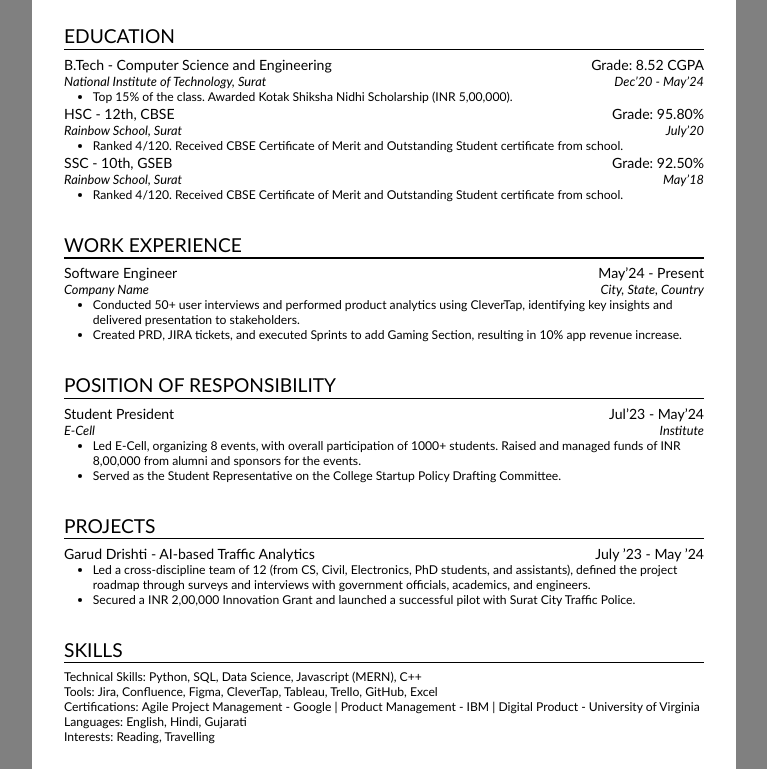
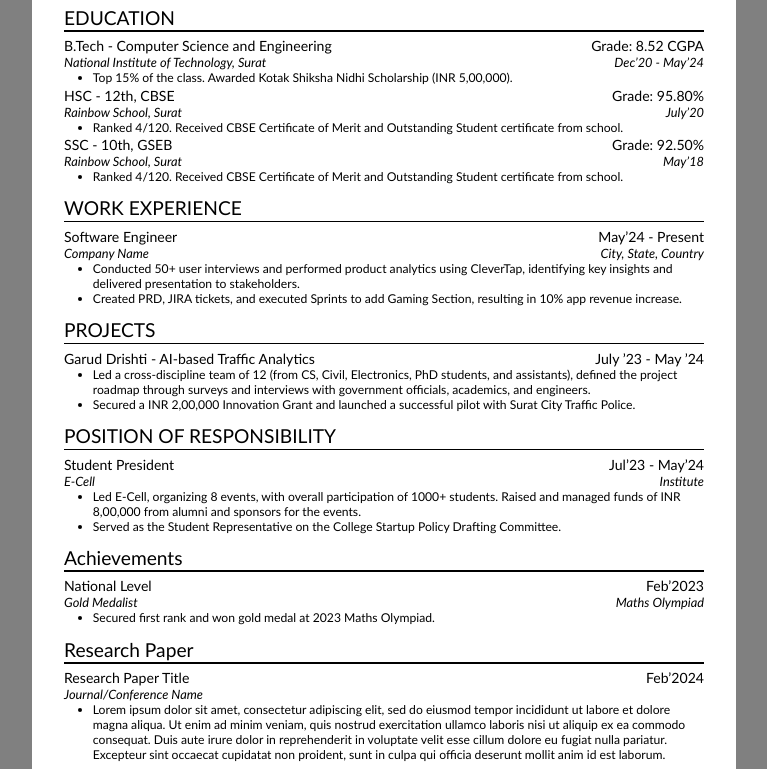
Before and after one commit to smol-kitty/Resume-Builder, a plain HTML site: page index.html in a window 1280 px wide. Shown: the part 178-947 px from the top of the page, without its empty margins (256-1023 px from the left). Drawn offline with Linux system fonts and the light colour scheme.

Commit message:
Completed

```diff
--- a/index.html
+++ b/index.html
@@ -119,6 +119,30 @@
           </div>
         </div>
         <div class="section">
+          <p class="title">PROJECTS</p>
+          <div class="subsection">
+            <div class="top">
+              <p class="heading">Garud Drishti - AI-based Traffic Analytics</p>
+              <p class="info">July ’23 - May ’24</p>
+            </div>
+            <ul class="content">
+              <li>
+                Led a
+                <span class="bold"
+                  >cross-discipline team of 12 (from CS, Civil, Electronics, PhD
+                  students, and assistants)</span
+                >, defined the project roadmap through surveys and interviews
+                with government officials, academics, and engineers.
+              </li>
+              <li>
+                Secured a
+                <span class="bold">INR 2,00,000 Innovation Grant</span> and
+                launched a successful pilot with Surat City Traffic Police.
+              </li>
+            </ul>
+          </div>
+        </div>
+        <div class="section">
           <p class="title">POSITION OF RESPONSIBILITY</p>
           <div class="subsection">
             <div class="top">
@@ -147,29 +171,49 @@
           </div>
         </div>
         <div class="section">
-          <p class="title">PROJECTS</p>
+          <p class="title">Achievements</p>
           <div class="subsection">
             <div class="top">
-              <p class="heading">Garud Drishti - AI-based Traffic Analytics</p>
-              <p class="info">July ’23 - May ’24</p>
+              <p class="heading">National Level</p>
+              <p class="info">Feb’2023</p>
+            </div>
+            <div class="middle">
+              <p class="subheading">Gold Medalist</p>
+              <p class="metainfo">Maths Olympiad</p>
             </div>
             <ul class="content">
               <li>
-                Led a
-                <span class="bold"
-                  >cross-discipline team of 12 (from CS, Civil, Electronics, PhD
-                  students, and assistants)</span
-                >, defined the project roadmap through surveys and interviews
-                with government officials, academics, and engineers.
-              </li>
-              <li>
-                Secured a
-                <span class="bold">INR 2,00,000 Innovation Grant</span> and
-                launched a successful pilot with Surat City Traffic Police.
+                Secured <span class="bold">first rank</span> and won gold medal
+                at <span class="bold">2023 Maths Olympiad</span>.
               </li>
             </ul>
           </div>
         </div>
+        <div class="section">
+          <p class="title">Research Paper</p>
+          <div class="subsection">
+            <div class="top">
+              <p class="heading">Research Paper Title</p>
+              <p class="info">Feb’2024</p>
+            </div>
+            <div class="middle">
+              <p class="subheading">Journal/Conference Name</p>
+            </div>
+            <ul class="content">
+              <li>
+                <span class="bold">Lorem ipsum dolor</span> sit amet,
+                consectetur adipiscing elit, sed do eiusmod tempor incididunt ut
+                labore et dolore magna aliqua. Ut enim ad minim veniam, quis
+                nostrud exercitation ullamco laboris nisi ut aliquip ex ea
+                commodo consequat. Duis aute irure dolor in reprehenderit in
+                voluptate velit esse cillum dolore eu fugiat nulla pariatur.
+                Excepteur sint occaecat cupidatat non proident, sunt in culpa
+                qui officia deserunt mollit anim id est laborum.
+              </li>
+            </ul>
+          </div>
+        </div>
+
         <div class="section">
           <p class="title">SKILLS</p>
           <div class="subsection">
@@ -196,68 +240,6 @@
         </div>
       </div>
     </section>
-    <script>
-      function newTabLinks() {
-        document.querySelectorAll("a").forEach((link) => {
-          link.setAttribute("target", "_blank");
-        });
-      }
-      function pagination() {
-        const container = document.querySelector("body"); // Parent of all resumes
-        const originalResume = document.querySelector(".resume");
-        const resumeHeight = originalResume.offsetHeight;
-
-        const allSections = Array.from(
-          originalResume.querySelectorAll(".section")
-        ); // Get all .section elements
-
-        // Clean up original .sections
-        const originalSections = originalResume.querySelector(".sections");
-        originalSections.innerHTML = "";
-
-        let currentResume = originalResume;
-        let currentSections = currentResume.querySelector(".sections");
-
-        allSections.forEach((section) => {
-          currentSections.appendChild(section);
-
-          const bottom =
-            currentSections.offsetTop + currentSections.scrollHeight;
-          const resumeBottom = currentResume.offsetTop + resumeHeight;
-
-          if (bottom > resumeBottom) {
-            // Remove the overflowing section
-            currentSections.removeChild(section);
-
-            // Create a new resume page
-            const newResume = currentResume.cloneNode(true);
-            const newSections = newResume.querySelector(".sections");
-            newSections.innerHTML = ""; // Clear old content
-
-            // Remove all .personal-info elements in newResume
-            const personalInfos = newResume.querySelectorAll(".personal-info");
-            personalInfos.forEach((el) => el.remove());
-
-            // Set justify-content: start on new .sections
-            newSections.style.justifyContent = "start";
-            newSections.style.marginTop = "2.5vw";
-
-            // Append section to new .sections
-            newSections.appendChild(section);
-
-            // Append new resume to the container
-            container.appendChild(newResume);
-
-            // Update references
-            currentResume = newResume;
-            currentSections = newSections;
-          }
-        });
-      }
-      newTabLinks();
-      pagination();
-      window.addEventListener("load", pagination);
-      window.addEventListener("resize", pagination);
-    </script>
+    <script src="./script.js"></script>
   </body>
 </html>
--- /dev/null
+++ b/script.js
@@ -0,0 +1,81 @@
+function newTabLinks() {
+  document.querySelectorAll("a").forEach((link) => {
+    link.setAttribute("target", "_blank");
+  });
+}
+
+function pagination() {
+  const resume = document.querySelector(".resume");
+  const personalInfo = resume.querySelector(".personal-info");
+  const storedPersonalInfo = personalInfo ? personalInfo.cloneNode(true) : null;
+  const sectionsContainer = resume.querySelector(".sections");
+  const sectionElements = sectionsContainer
+    ? sectionsContainer.querySelectorAll(".section")
+    : [];
+  const storedSections = Array.from(sectionElements).map((section) =>
+    section.cloneNode(true)
+  );
+  resume.remove();
+  let isFirstResume = true;
+  let currentResume = null;
+  let currentSections = null;
+  function createResume(includePersonalInfo) {
+    const resume = document.createElement("div");
+    resume.className = "resume";
+
+    const sections = document.createElement("div");
+    sections.className = "sections";
+
+    if (includePersonalInfo && storedPersonalInfo) {
+      resume.appendChild(storedPersonalInfo.cloneNode(true));
+    }
+
+    resume.appendChild(sections);
+    document.body.appendChild(resume);
+
+    return { resume, sections };
+  }
+  function isSectionsOverflowing(resume, sections) {
+    const resumeRect = resume.getBoundingClientRect();
+    const sectionsRect = sections.getBoundingClientRect();
+    return sectionsRect.bottom > resumeRect.bottom;
+  }
+  storedSections.forEach((section) => {
+    const sectionClone = section.cloneNode(true);
+    if (!currentResume) {
+      const created = createResume(isFirstResume);
+      currentResume = created.resume;
+      currentSections = created.sections;
+      isFirstResume = false;
+    }
+    currentSections.appendChild(sectionClone);
+    if (isSectionsOverflowing(currentResume, currentSections)) {
+      currentSections.removeChild(sectionClone);
+
+      const created = createResume(false);
+      currentResume = created.resume;
+      currentSections = created.sections;
+
+      currentSections.appendChild(sectionClone);
+    }
+  });
+  const allSections = document.querySelectorAll(".sections");
+  allSections.forEach((sections, index) => {
+    if (index !== 0) {
+      sections.style.justifyContent = "start";
+      sections.style.marginTop = "5vw";
+    }
+  });
+  const resumes = document.querySelectorAll("body > .resume");
+  const resumeCount = resumes.length;
+  if (resumeCount > 1) {
+    resumes.forEach((resume, index) => {
+      const pageCount = document.createElement("p");
+      pageCount.className = "page-count";
+      pageCount.textContent = `Page ${index + 1} of ${resumeCount}`;
+      resume.appendChild(pageCount);
+    });
+  }
+}
+newTabLinks();
+pagination();
--- a/styles.css
+++ b/styles.css
@@ -29,7 +29,7 @@ body {
   width: 100%;
   position: absolute;
   text-align: center;
-  font-size: 1vw;
+  font-size: 1.25vw;
   font-style: italic;
   color: gray;
   bottom: 1vw;
```
